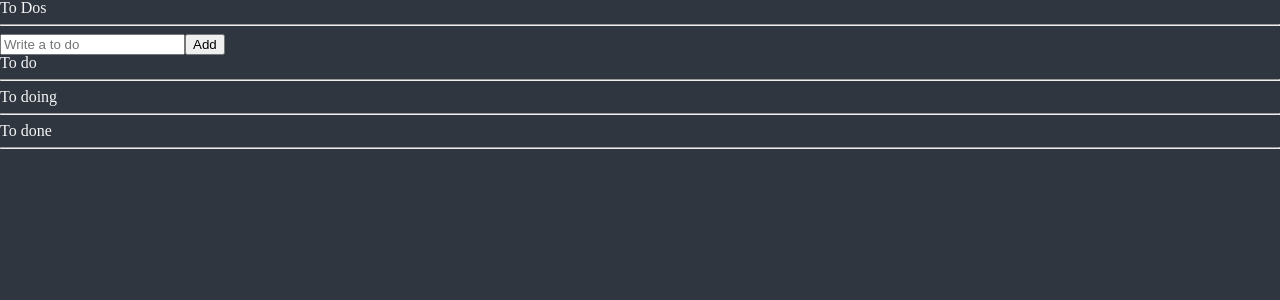
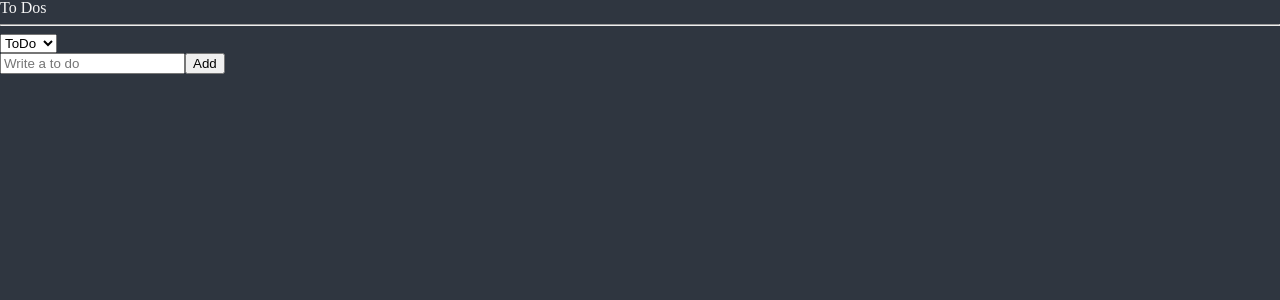
Before and after one commit to Chanwoo-Jeong/ReactJsMaster, a React (Create React App) app in the folder todolist/: page / in a window 1280 px wide. Shown: the top 300 px of the page. Built offline with nearby package versions, Linux system fonts and the light colour scheme.

Commit message:
[ refactor ] : 리팩토링

```diff
--- a/todolist/src/Components/CreateToDo.tsx
+++ b/todolist/src/Components/CreateToDo.tsx
@@ -1,7 +1,7 @@
 import React from "react";
 import { useForm } from "react-hook-form";
-import { useRecoilState, useSetRecoilState } from "recoil";
-import { toDoState } from "./atoms";
+import { useRecoilValue, useSetRecoilState } from "recoil";
+import { categoryState, toDoState } from "./atoms";
 
 interface IForm {
   toDo: string;
@@ -9,11 +9,12 @@
 
 function CreateToDo() {
   const setToDos = useSetRecoilState(toDoState);
+  const category = useRecoilValue(categoryState);
   const { register, handleSubmit, setValue } = useForm<IForm>();
   const handleValid = ({ toDo }: IForm) => {
     setToDos((oldToDos) => [
       ...oldToDos,
-      { text: toDo, id: Date.now(), category: "TO_DO" },
+      { text: toDo, id: Date.now(), category },
     ]);
     setValue("toDo", "");
   };
--- a/todolist/src/Components/ToDoList.tsx
+++ b/todolist/src/Components/ToDoList.tsx
@@ -1,41 +1,30 @@
-import { useRecoilValue } from "recoil";
+import { useRecoilState, useRecoilValue } from "recoil";
 import CreateToDo from "./CreateToDo";
-import { toDoSelector, toDoState } from "./atoms";
+import { categoryState, toDoSelector } from "./atoms";
 import ToDo from "./ToDo";
 
 function ToDoList() {
-  const toDos = useRecoilValue(toDoState);
-  const [toDo, doing, done] = useRecoilValue(toDoSelector);
+  const todos = useRecoilValue(toDoSelector);
 
+  const [category, setCategory] = useRecoilState(categoryState);
+  const onInput = (e: React.FormEvent<HTMLSelectElement>) => {
+    setCategory(e.currentTarget.value as any);
+  };
+  console.log(todos);
   return (
     <div>
       <h1>To Dos</h1>
       <hr />
+      <select value={category} onInput={onInput}>
+        <option value={"TO_DO"}>ToDo</option>
+        <option value={"DOING"}>Doing</option>
+        <option value={"DONE"}>Done</option>
+      </select>
       <CreateToDo />
-      <h2>To do</h2>
 
-      <ul>
-        {toDo.map((toDo) => (
-          <ToDo key={toDo.id} {...toDo} />
-        ))}
-      </ul>
-      <hr />
-      <h2>To doing</h2>
-
-      <ul>
-        {doing.map((toDo) => (
-          <ToDo key={toDo.id} {...toDo} />
-        ))}
-      </ul>
-      <hr />
-      <h2>To done</h2>
-
-      <ul>
-        {done.map((toDo) => (
-          <ToDo key={toDo.id} {...toDo} />
-        ))}
-      </ul>
-      <hr />
+      {todos?.map((toDo) => (
+        <ToDo key={toDo.id} {...toDo} />
+      ))}
     </div>
   );
 }
--- a/todolist/src/Components/atoms.tsx
+++ b/todolist/src/Components/atoms.tsx
@@ -1,9 +1,18 @@
 import { atom, selector } from "recoil";
+
+type Categories = "TO_DO" | "DOING" | "DONE";
+
 export interface IToDo {
   text: string;
   id: number;
-  category: "TO_DO" | "DOING" | "DONE";
+  category: Categories;
 }
+
+export const categoryState = atom<Categories>({
+  key: "category",
+  default: "TO_DO",
+});
+
 export const toDoState = atom<IToDo[]>({
   key: "toDo",
   default: [],
@@ -13,10 +22,8 @@
   key: "toDoSelector",
   get: ({ get }) => {
     const toDos = get(toDoState);
-    return [
-      toDos.filter((toDo) => toDo.category === "TO_DO"),
-      toDos.filter((toDo) => toDo.category === "DOING"),
-      toDos.filter((toDo) => toDo.category === "DONE"),
-    ];
+    const category = get(categoryState);
+
+    return toDos.filter((toDo) => toDo.category === category);
   },
 });
```
